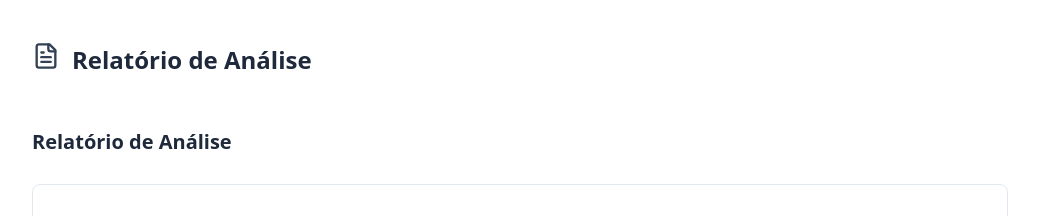
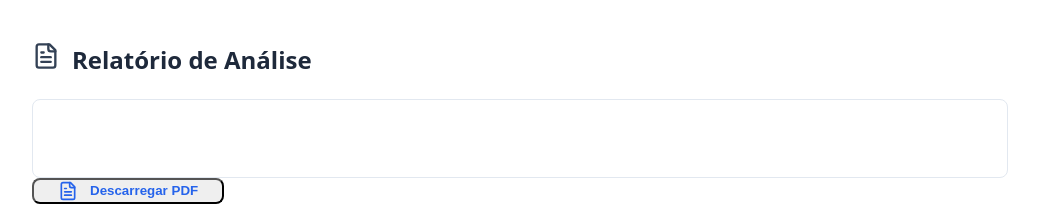
Before and after one commit to anareis5102-blip/autos-noticia-ia, a React (Vite) app: page / in a window 1280 px wide. Shown: the part 2180-2396 px from the top of the page, without its empty margins (120-1159 px from the left). Built offline with nearby package versions, Linux system fonts and the light colour scheme.

Commit message:
Update App.jsx

```diff
--- a/src/App.jsx
+++ b/src/App.jsx
@@ -214,10 +214,6 @@
   title="Relatório de Análise"
   icon={<FileText size={28} />}
 >
-  {/* Título do Relatório */}
-  <h4 className="text-xl font-bold text-slate-800 mb-4">
-    Relatório de Análise
-  </h4>
 
   {/* Div editável */}
   <div
```
